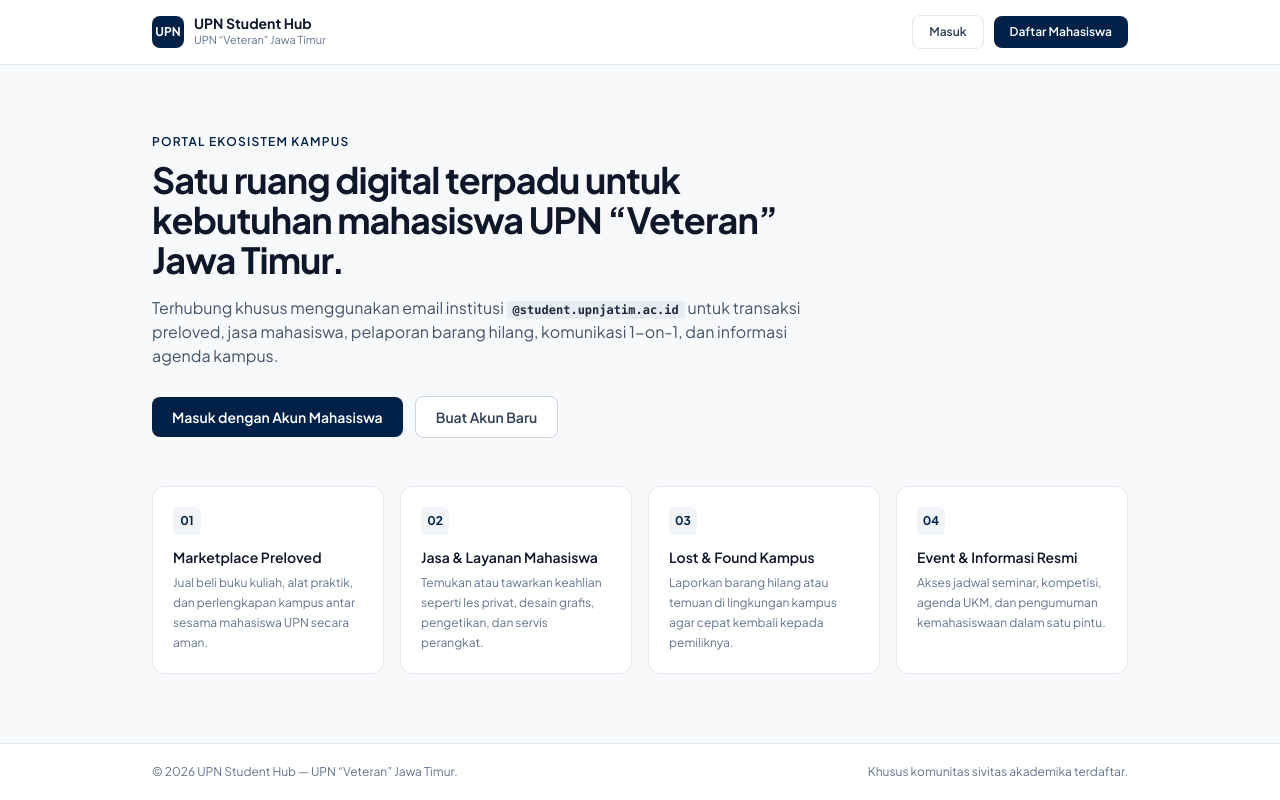
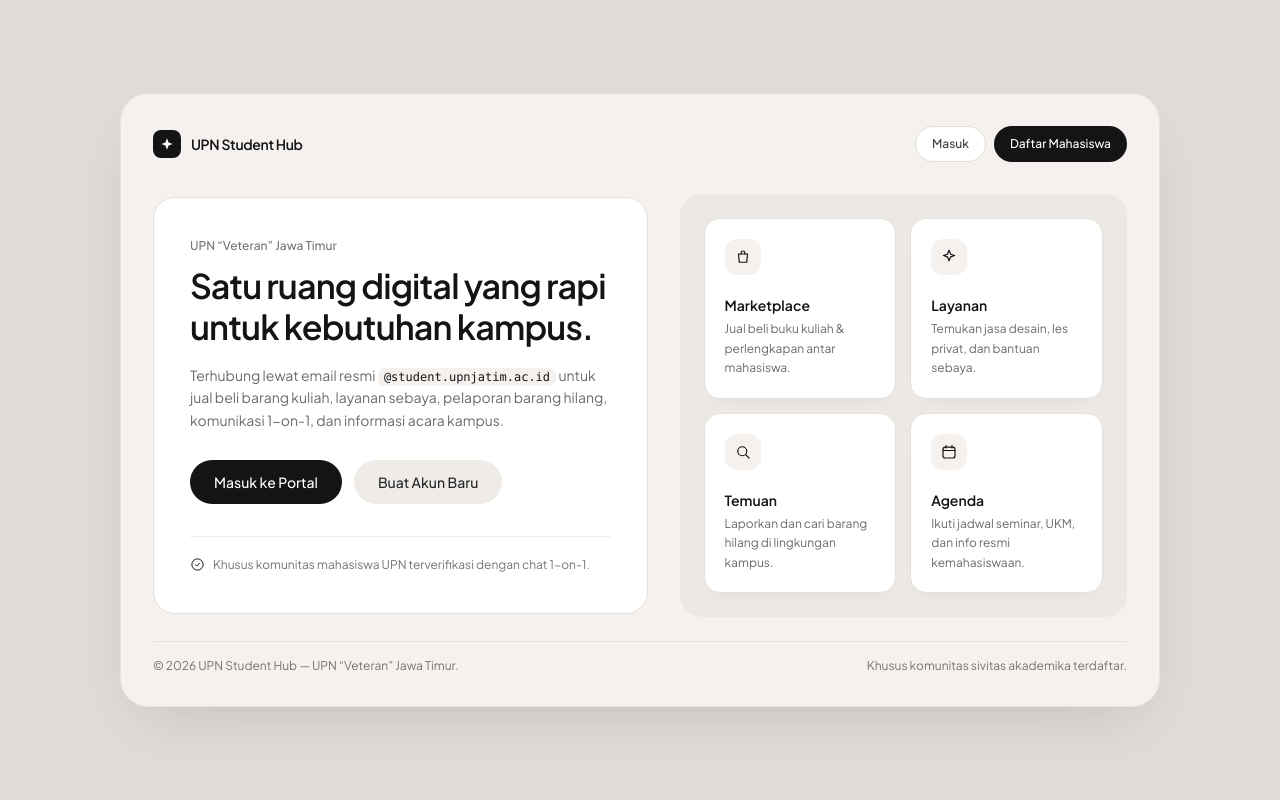
Before and after one commit to akudhandi/upn-student-hub, a Next.js app in the folder student-web/: page / in a window 1280 px wide. Built offline with nearby package versions, Linux system fonts and the light colour scheme.

Commit message:
feat(landing-ui): align landing page with warm alabaster bento theme

```diff
--- a/student-web/src/app/page.tsx
+++ b/student-web/src/app/page.tsx
@@ -18,26 +18,78 @@ function getServerHasSession(): boolean {
 
 const FEATURES = [
   {
-    title: "Marketplace Preloved",
-    description:
-      "Jual beli buku kuliah, alat praktik, dan perlengkapan kampus antar sesama mahasiswa UPN secara aman.",
+    title: "Marketplace",
+    description: "Jual beli buku kuliah & perlengkapan antar mahasiswa.",
+    icon: (
+      <svg width="18" height="18" viewBox="0 0 24 24" fill="none" aria-hidden="true">
+        <path
+          d="M6 8h12l-1 11H7L6 8z"
+          stroke="currentColor"
+          strokeWidth="1.6"
+          strokeLinejoin="round"
+        />
+        <path
+          d="M9.5 8V6.5a2.5 2.5 0 015 0V8"
+          stroke="currentColor"
+          strokeWidth="1.6"
+          strokeLinecap="round"
+        />
+      </svg>
+    ),
   },
   {
-    title: "Jasa & Layanan Mahasiswa",
-    description:
-      "Temukan atau tawarkan keahlian seperti les privat, desain grafis, pengetikan, dan servis perangkat.",
+    title: "Layanan",
+    description: "Temukan jasa desain, les privat, dan bantuan sebaya.",
+    icon: (
+      <svg width="18" height="18" viewBox="0 0 24 24" fill="none" aria-hidden="true">
+        <path
+          d="M12 3l2.2 5.3L19.5 10l-5.3 1.8L12 17l-2.2-5.2L4.5 10l5.3-1.7L12 3z"
+          stroke="currentColor"
+          strokeWidth="1.6"
+          strokeLinejoin="round"
+        />
+      </svg>
+    ),
   },
   {
-    title: "Lost & Found Kampus",
-    description:
-      "Laporkan barang hilang atau temuan di lingkungan kampus agar cepat kembali kepada pemiliknya.",
+    title: "Temuan",
+    description: "Laporkan dan cari barang hilang di lingkungan kampus.",
+    icon: (
+      <svg width="18" height="18" viewBox="0 0 24 24" fill="none" aria-hidden="true">
+        <circle cx="11" cy="11" r="6" stroke="currentColor" strokeWidth="1.6" />
+        <path
+          d="M15.5 15.5L20 20"
+          stroke="currentColor"
+          strokeWidth="1.6"
+          strokeLinecap="round"
+        />
+      </svg>
+    ),
   },
   {
-    title: "Event & Informasi Resmi",
-    description:
-      "Akses jadwal seminar, kompetisi, agenda UKM, dan pengumuman kemahasiswaan dalam satu pintu.",
+    title: "Agenda",
+    description: "Ikuti jadwal seminar, UKM, dan info resmi kemahasiswaan.",
+    icon: (
+      <svg width="18" height="18" viewBox="0 0 24 24" fill="none" aria-hidden="true">
+        <rect
+          x="4"
+          y="5.5"
+          width="16"
+          height="14.5"
+          rx="3"
+          stroke="currentColor"
+          strokeWidth="1.6"
+        />
+        <path
+          d="M8 3.5v3M16 3.5v3M4 10h16"
+          stroke="currentColor"
+          strokeWidth="1.6"
+          strokeLinecap="round"
+        />
+      </svg>
+    ),
   },
-];
+] as const;
 
 export default function HomePage() {
   const hasSession = useSyncExternalStore(
@@ -47,28 +99,30 @@ export default function HomePage() {
   );
 
   return (
-    <div className="flex min-h-screen flex-col bg-[#F8F9FB] text-slate-900">
-      <header className="border-b border-slate-200 bg-white">
-        <div className="mx-auto flex h-16 max-w-5xl items-center justify-between px-4 sm:px-6">
-          <Link href="/" className="flex items-center gap-2.5">
-            <span className="flex h-8 w-8 items-center justify-center rounded-lg bg-[#002147] text-xs font-bold text-white">
-              UPN
+    <main className="flex min-h-screen items-center justify-center bg-[#DFDBD7] px-3 py-5 text-[#141416] sm:px-6 sm:py-8">
+      <div className="auth-shell-enter w-full max-w-[1040px] rounded-[28px] border border-[#E7E2DD] bg-[#F4F1EE] p-4 shadow-[0_24px_60px_-28px_rgba(20,20,22,0.18)] sm:p-6 lg:p-8">
+        {/* Top Bar */}
+        <header className="flex flex-wrap items-center justify-between gap-3 pb-6 sm:pb-8">
+          <Link
+            href="/"
+            className="group inline-flex items-center gap-2.5 text-sm font-semibold tracking-tight text-[#141416] transition-opacity hover:opacity-85"
+          >
+            <span className="flex h-7 w-7 items-center justify-center rounded-lg bg-[#141416] text-white transition-transform duration-300 ease-[cubic-bezier(0.22,1,0.36,1)] group-hover:scale-105">
+              <svg width="14" height="14" viewBox="0 0 16 16" fill="none" aria-hidden="true">
+                <path
+                  d="M8 1.5L9.8 6.2L14.5 8L9.8 9.8L8 14.5L6.2 9.8L1.5 8L6.2 6.2L8 1.5Z"
+                  fill="currentColor"
+                />
+              </svg>
             </span>
-            <div>
-              <p className="text-sm font-bold leading-none text-slate-900">
-                UPN Student Hub
-              </p>
-              <p className="mt-0.5 text-[11px] text-slate-500">
-                UPN &ldquo;Veteran&rdquo; Jawa Timur
-              </p>
-            </div>
+            <span>UPN Student Hub</span>
           </Link>
 
-          <nav aria-label="Akses akun" className="flex items-center gap-2.5">
+          <nav aria-label="Akses akun" className="flex items-center gap-2">
             {hasSession ? (
               <Link
                 href="/dashboard"
-                className="rounded-lg bg-[#002147] px-4 py-2 text-xs font-semibold text-white transition-colors hover:bg-[#0a2f5c]"
+                className="inline-flex h-9 items-center justify-center rounded-full bg-[#141416] px-4 text-xs font-medium text-white transition-all duration-250 ease-[cubic-bezier(0.22,1,0.36,1)] hover:-translate-y-[1px] hover:bg-[#242428] hover:shadow-[0_10px_22px_-10px_rgba(20,20,22,0.35)]"
               >
                 Buka Beranda →
               </Link>
@@ -76,43 +130,45 @@ export default function HomePage() {
               <>
                 <Link
                   href="/login"
-                  className="rounded-lg border border-slate-200 bg-white px-4 py-2 text-xs font-semibold text-slate-700 transition-colors hover:bg-slate-50"
+                  className="inline-flex h-9 items-center justify-center rounded-full border border-[#E2DDD7] bg-white px-4 text-xs font-medium text-[#3F3D3A] transition-all duration-250 ease-[cubic-bezier(0.22,1,0.36,1)] hover:-translate-y-[1px] hover:bg-[#FAF8F6] hover:text-[#141416]"
                 >
                   Masuk
                 </Link>
                 <Link
                   href="/register"
-                  className="rounded-lg bg-[#002147] px-4 py-2 text-xs font-semibold text-white transition-colors hover:bg-[#0a2f5c]"
+                  className="inline-flex h-9 items-center justify-center rounded-full bg-[#141416] px-4 text-xs font-medium text-white transition-all duration-250 ease-[cubic-bezier(0.22,1,0.36,1)] hover:-translate-y-[1px] hover:bg-[#242428] hover:shadow-[0_10px_22px_-10px_rgba(20,20,22,0.35)]"
                 >
                   Daftar Mahasiswa
                 </Link>
               </>
             )}
           </nav>
-        </div>
         </header>
 
-      <main className="mx-auto flex w-full max-w-5xl flex-1 flex-col justify-center px-4 py-14 sm:px-6">
-        <section className="max-w-2xl">
-          <p className="text-xs font-semibold uppercase tracking-widest text-[#002147]">
-            Portal Ekosistem Kampus
+        {/* Main Workspace Split */}
+        <div className="grid grid-cols-1 items-center gap-6 lg:grid-cols-[1.05fr_0.95fr] lg:gap-8">
+          {/* Left Hero Copy */}
+          <section className="rounded-[22px] border border-[#E7E2DD] bg-white px-6 py-8 sm:px-9 sm:py-10">
+            <p className="text-xs font-medium text-[#787470]">
+              UPN &ldquo;Veteran&rdquo; Jawa Timur
             </p>
-          <h1 className="mt-2.5 text-3xl font-bold tracking-tight text-slate-900 sm:text-4xl">
-            Satu ruang digital terpadu untuk kebutuhan mahasiswa UPN &ldquo;Veteran&rdquo; Jawa Timur.
+            <h1 className="mt-3 text-3xl font-semibold leading-[1.2] tracking-tight text-[#141416] sm:text-[34px]">
+              Satu ruang digital yang rapi untuk kebutuhan kampus.
             </h1>
-          <p className="mt-4 text-sm leading-6 text-slate-600 sm:text-base">
-            Terhubung khusus menggunakan email institusi{" "}
-            <code className="rounded bg-slate-200/70 px-1.5 py-0.5 text-xs font-semibold text-slate-800">
+            <p className="mt-4 max-w-[460px] text-sm leading-relaxed text-[#6E6A66]">
+              Terhubung lewat email resmi{" "}
+              <code className="rounded-md bg-[#F4F1EE] px-1.5 py-0.5 text-xs font-medium text-[#141416]">
                 @student.upnjatim.ac.id
               </code>{" "}
-            untuk transaksi preloved, jasa mahasiswa, pelaporan barang hilang, komunikasi 1-on-1, dan informasi agenda kampus.
+              untuk jual beli barang kuliah, layanan sebaya, pelaporan barang hilang, komunikasi
+              1-on-1, dan informasi acara kampus.
             </p>
 
             <div className="mt-7 flex flex-wrap items-center gap-3">
               {hasSession ? (
                 <Link
                   href="/dashboard"
-                className="rounded-lg bg-[#002147] px-5 py-2.5 text-sm font-semibold text-white transition-colors hover:bg-[#0a2f5c]"
+                  className="inline-flex h-11 items-center justify-center rounded-full bg-[#141416] px-6 text-sm font-medium text-white transition-all duration-250 ease-[cubic-bezier(0.22,1,0.36,1)] hover:-translate-y-[1px] hover:bg-[#242428] hover:shadow-[0_10px_22px_-10px_rgba(20,20,22,0.38)] active:translate-y-0 active:scale-[0.99]"
                 >
                   Lanjut ke Beranda
                 </Link>
@@ -120,50 +176,76 @@ export default function HomePage() {
                 <>
                   <Link
                     href="/login"
-                  className="rounded-lg bg-[#002147] px-5 py-2.5 text-sm font-semibold text-white transition-colors hover:bg-[#0a2f5c]"
+                    className="inline-flex h-11 items-center justify-center rounded-full bg-[#141416] px-6 text-sm font-medium text-white transition-all duration-250 ease-[cubic-bezier(0.22,1,0.36,1)] hover:-translate-y-[1px] hover:bg-[#242428] hover:shadow-[0_10px_22px_-10px_rgba(20,20,22,0.38)] active:translate-y-0 active:scale-[0.99]"
                   >
-                  Masuk dengan Akun Mahasiswa
+                    Masuk ke Portal
                   </Link>
                   <Link
                     href="/register"
-                  className="rounded-lg border border-slate-300 bg-white px-5 py-2.5 text-sm font-semibold text-slate-700 transition-colors hover:bg-slate-50"
+                    className="inline-flex h-11 items-center justify-center rounded-full bg-[#EFECE8] px-6 text-sm font-medium text-[#27272A] transition-all duration-250 ease-[cubic-bezier(0.22,1,0.36,1)] hover:-translate-y-[1px] hover:bg-[#E5E1DC] active:translate-y-0 active:scale-[0.99]"
                   >
                     Buat Akun Baru
                   </Link>
                 </>
               )}
             </div>
+
+            <div className="mt-8 flex items-center gap-2 border-t border-[#F1EDE9] pt-5 text-xs text-[#787470]">
+              <svg
+                width="15"
+                height="15"
+                viewBox="0 0 24 24"
+                fill="none"
+                aria-hidden="true"
+                className="shrink-0 text-[#141416]"
+              >
+                <circle cx="12" cy="12" r="9" stroke="currentColor" strokeWidth="1.6" />
+                <path
+                  d="M8.5 12.2l2.3 2.3 4.7-4.8"
+                  stroke="currentColor"
+                  strokeWidth="1.6"
+                  strokeLinecap="round"
+                  strokeLinejoin="round"
+                />
+              </svg>
+              <span>Khusus komunitas mahasiswa UPN terverifikasi dengan chat 1-on-1.</span>
+            </div>
           </section>
 
+          {/* Right Spacious 2x2 Feature Grid */}
           <section
             aria-label="Layanan utama"
-          className="mt-12 grid grid-cols-1 gap-4 sm:grid-cols-2 lg:grid-cols-4"
+            className="rounded-[22px] bg-[#ECE8E4] p-5 sm:p-6"
           >
-          {FEATURES.map((feature, index) => (
+            <div className="grid grid-cols-1 gap-3.5 sm:grid-cols-2">
+              {FEATURES.map((feature) => (
                 <div
                   key={feature.title}
-              className="rounded-xl border border-slate-200 bg-white p-5"
+                  className="group flex flex-col justify-between rounded-2xl border border-[#E5E0DA] bg-white p-5 shadow-[0_8px_20px_-14px_rgba(20,20,22,0.12)] transition-all duration-300 ease-[cubic-bezier(0.22,1,0.36,1)] hover:-translate-y-0.5 hover:border-[#D5CEC6] hover:shadow-[0_14px_28px_-14px_rgba(20,20,22,0.18)]"
                 >
-              <span className="inline-flex h-7 w-7 items-center justify-center rounded-md bg-slate-100 text-xs font-bold text-[#002147]">
-                0{index + 1}
+                  <span className="flex h-9 w-9 items-center justify-center rounded-xl bg-[#F4F1EE] text-[#141416] transition-all duration-300 ease-[cubic-bezier(0.22,1,0.36,1)] group-hover:scale-105 group-hover:bg-[#141416] group-hover:text-white">
+                    {feature.icon}
                   </span>
-              <h2 className="mt-3 text-sm font-semibold text-slate-900">
+                  <div className="mt-5">
+                    <h2 className="text-sm font-semibold text-[#141416]">
                       {feature.title}
                     </h2>
-              <p className="mt-1.5 text-xs leading-5 text-slate-500">
+                    <p className="mt-1 text-xs leading-relaxed text-[#6E6A66]">
                       {feature.description}
                     </p>
                   </div>
+                </div>
               ))}
+            </div>
           </section>
-      </main>
+        </div>
 
-      <footer className="border-t border-slate-200 bg-white">
-        <div className="mx-auto flex max-w-5xl flex-col items-center justify-between gap-2 px-4 py-5 text-xs text-slate-500 sm:flex-row sm:px-6">
+        {/* Minimal Footer */}
+        <footer className="mt-6 flex flex-col items-center justify-between gap-2 border-t border-[#E5E0DA] pt-4 text-xs text-[#787470] sm:flex-row">
           <p>© 2026 UPN Student Hub — UPN &ldquo;Veteran&rdquo; Jawa Timur.</p>
           <p>Khusus komunitas sivitas akademika terdaftar.</p>
-        </div>
         </footer>
       </div>
+    </main>
   );
 }
```
Lines whose indentation alone changed are shown as unchanged.
